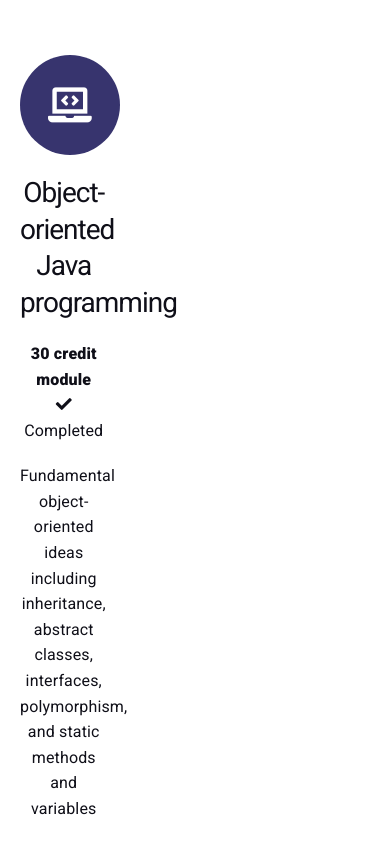
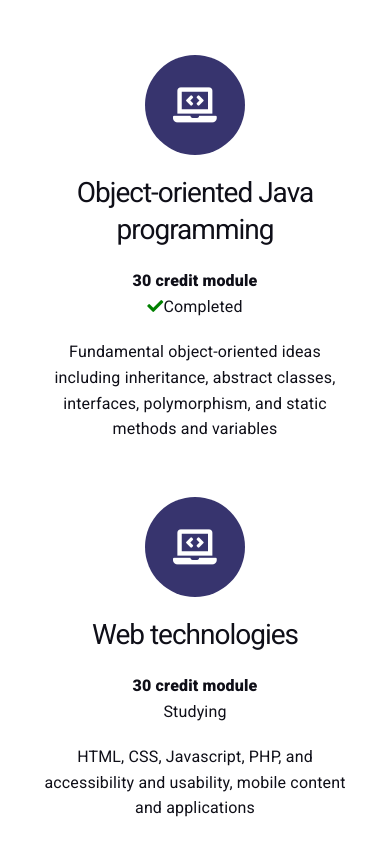
Before and after one commit to hayleyt/hayleyt.github.io, a React (Create React App) app: page / in a window 390 px wide. Shown: the part 2394-3236 px from the top of the page. Built offline with nearby package versions, Linux system fonts and the light colour scheme.

Commit message:
makes OU section mobile friendly

```diff
--- a/src/components/Module.js
+++ b/src/components/Module.js
@@ -2,7 +2,7 @@
 
 function Module(props) {
     return(
-        <div className="module column column-25">
+        <div className="module">
             <div className={props.circle}>
                 <i className={props.i}></i>
             </div>
--- a/src/components/Ou.js
+++ b/src/components/Ou.js
@@ -9,7 +9,7 @@
                     <div className="column">
                         <h2>The Open Univesity</h2>
                         <h1>Computing and Statistics BSc. Hons</h1>
-                        <div className="row">
+                        <div className="ou-level">
                             <Module
                                 i="fas fa-laptop-code"
                                 circle="circle-icon it"
@@ -47,7 +47,7 @@
                                 multivariate analysis, and Bayesian statistics"
                             />
                         </div>
-                        <div className="row">
+                        <div className="ou-level">
                             <Module
                                 i="fas fa-calculator"
                                 title="Essential mathematics"
--- a/src/css/App.scss
+++ b/src/css/App.scss
@@ -74,7 +74,6 @@
 }
 
 //Open Uni
-
 .credits{
     font-weight: bold;
 }
@@ -92,6 +91,28 @@
 .it{background-color: $it;}
 .stats{background-color: $stats;}
 .maths{background-color: $maths;}
+.fas{color: green;}
+
+.ou-level{
+    display: flex;
+    flex-wrap: wrap;
+}
+.module{
+    width: 23%;
+    margin: 0 1%;
+}
+@media only screen and (max-width: 1000px) {
+    .module{
+        width: 40%;
+        margin: 0 5%;
+    }
+}
+@media only screen and (max-width: 550px) {
+    .module{
+        width: 90%;
+        margin: 0 5%;
+    }
+}
 
 //Sections
 .contact, .ou, .certificates, .skills{
```
